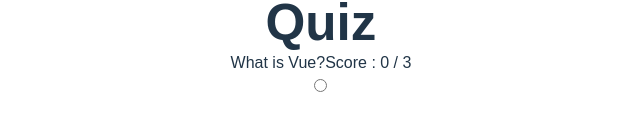
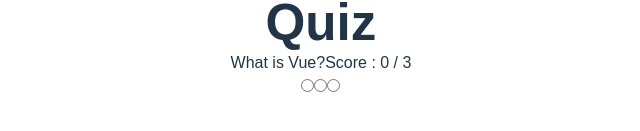
Before and after one commit to lahlaliwassim2/challenge-You, a Vue app: page / in a window 1280 px wide. Shown: the part 353-484 px from the top of the page, without its empty margins (319-959 px from the left). Built offline with nearby package versions, Linux system fonts and the light colour scheme.

Commit message:
ajouter la section et le conditions pour l affichagedes questions actuelle et ajouter les class specifique pour les vrais et les faux reponses

```diff
--- a/src/App.vue
+++ b/src/App.vue
@@ -64,8 +64,26 @@
         <span class="score">Score : {{ score }} / {{ questions.length }}</span>
       </div>
       <div class="options">
-        <label >
-          <input type="radio" :name="getCurrentQuestion.index" :value="index" />
+        <label v-for="(options , index) in getCurrentQuestion.options"
+        :key="index"
+        :class="`option ${
+          getCurrentQuestion.selected==index
+            ? index == getCurrentQuestion.selected.answer
+              ? 'correct'
+              :'wrong'
+            : ''
+        } ${
+          getCurrentQuestion.selected != null &&
+          index != getCurrentQuestion.selected
+            ? 'disabled'
+            : ''
+        }`"
+        >
+          <input type="radio"
+          :name="getCurrentQuestion.index"
+          :value="index"
+
+          />
         </label>
       </div>
     </section>
```
